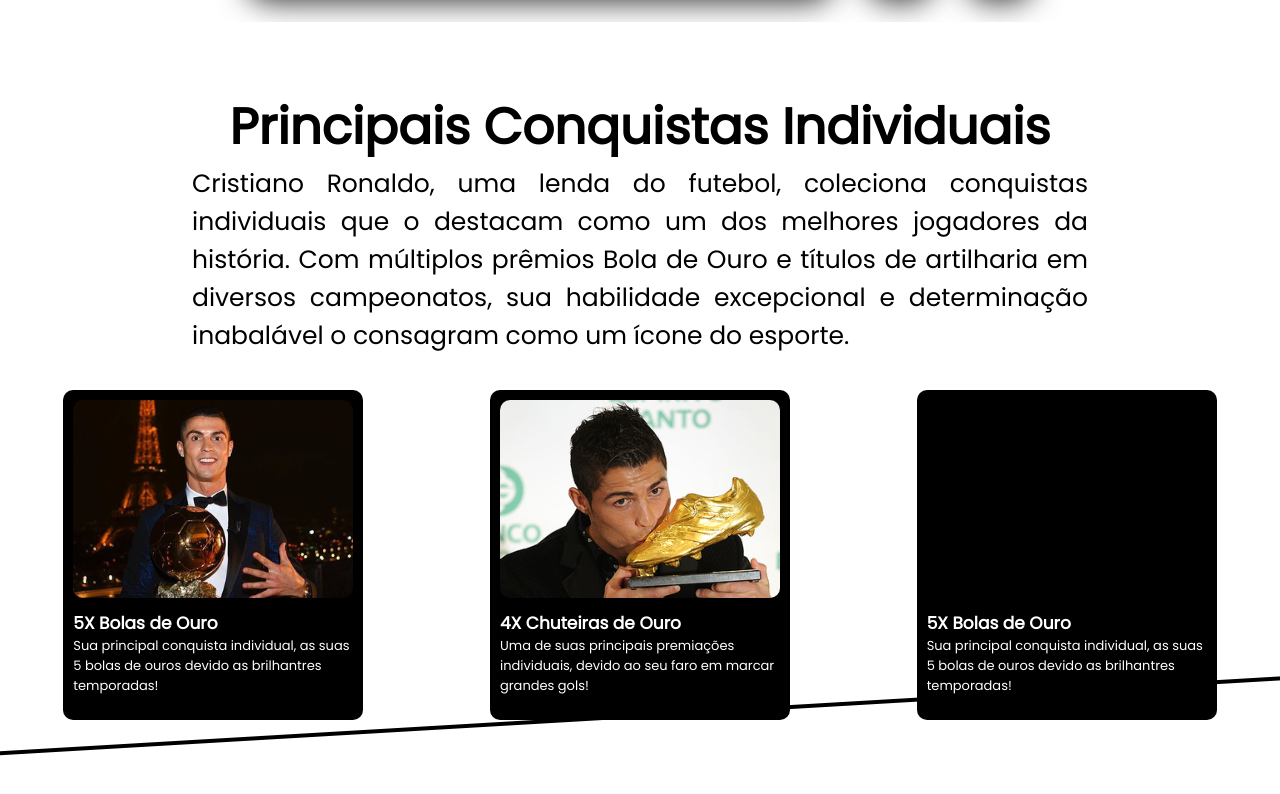
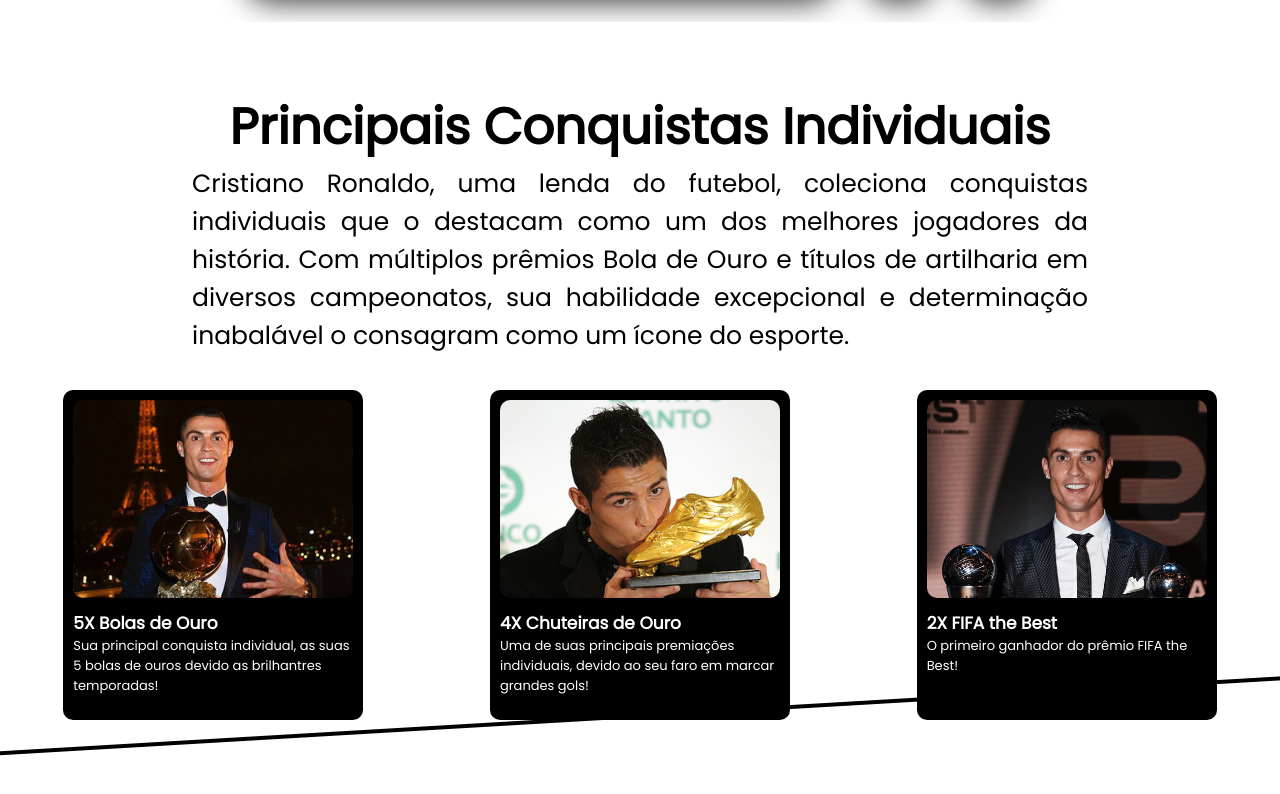
Before and after one commit to LCRoque/Projeto-Invidual, a website: page web-data-viz/public/index.html in a window 1280 px wide. Shown: the part 1619-2413 px from the top of the page. Drawn offline with Linux system fonts and the light colour scheme.

Commit message:
Finalização Cards tela index

```diff
--- a/web-data-viz/public/css/style.css
+++ b/web-data-viz/public/css/style.css
@@ -327,7 +327,7 @@
     border-radius: 10px;
     margin-bottom: 12px;
     overflow: hidden;
-    background-image: url("imagens/.png");
+    background-image: url("imagens/fifathebest.png");
     display: flex;
     align-items: center;
     justify-content: center;
--- a/web-data-viz/public/index.html
+++ b/web-data-viz/public/index.html
@@ -121,9 +121,9 @@
                       <div class="card4">
                         <div class="cardimagem3">
                         </div>
-                        <p class="card-title">5X Bolas de Ouro</p>
+                        <p class="card-title">2X FIFA the Best</p>
                         <p class="card-des">
-                          Sua principal conquista individual, as suas 5 bolas de ouros devido as brilhantres temporadas!
+                          O primeiro ganhador do prêmio FIFA the Best!
                         </p>
                       </div>
                  </div>
```
Also changed, not shown: web-data-viz/public/css/imagens/fifathebest.png (added).
